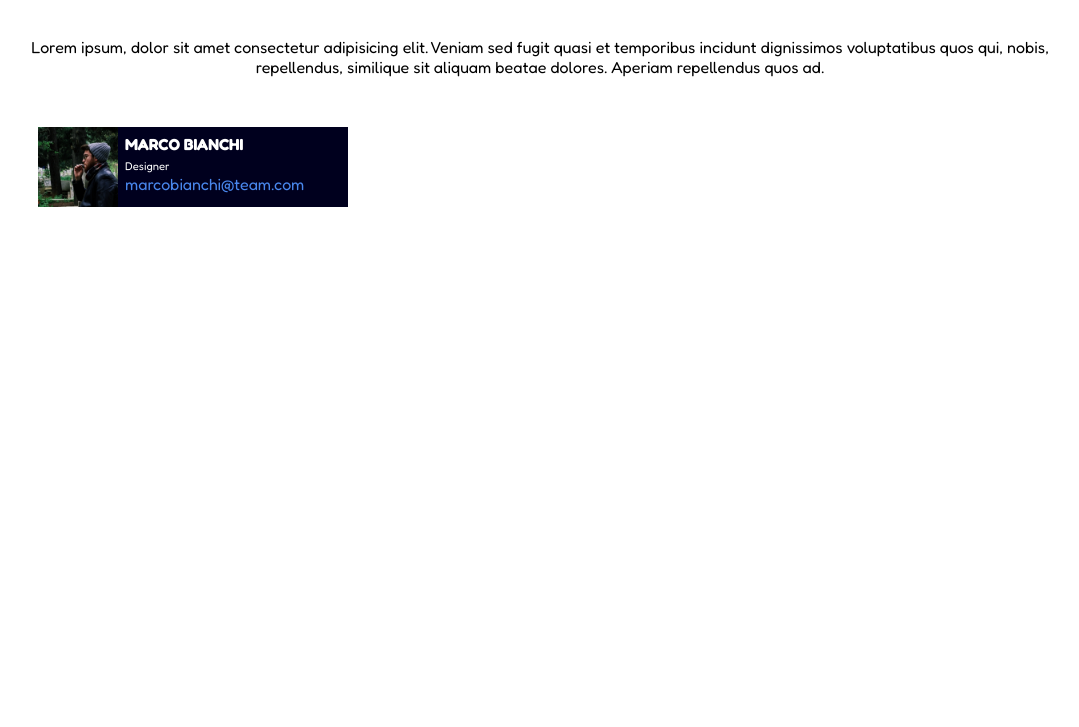
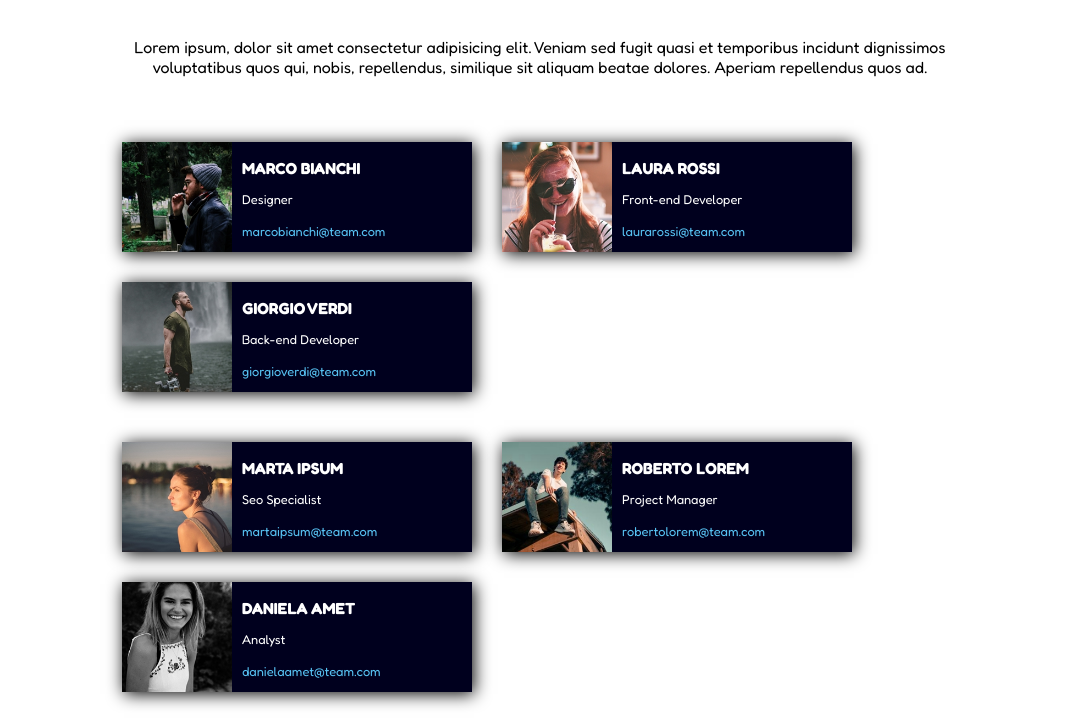
Before and after one commit to Devfrank94/html-css-float-cards, a plain HTML site: page index.html in a window 1280 px wide. Shown: the part 82-809 px from the top of the page, without its empty margins (100-1179 px from the left). Drawn offline with Linux system fonts and the light colour scheme.

Commit message:
last commit

```diff
--- a/css/style.css
+++ b/css/style.css
@@ -10,9 +10,13 @@ body{
 
 /* stile container titolo e paragrafo */
 .container{
-  width: 80%;
+  width: 70%;
   max-width: 1170px;
   margin: 0 auto;
+}
+
+main{
+  margin: 15px;
 }
 
 header h1,p{
@@ -29,9 +33,6 @@ p{
 }
 
 /* stile immagini e posizionamento righe e colonne */
-img{
-  max-width: 80px;
-}
 
 .clearfix::after{
   content: '';
@@ -39,12 +40,16 @@ img{
   clear: both;
 }
 
+.row{
+  margin-bottom: 20px;
+}
+
 .col{
   float: left;
-  height: 80px;
-  margin-left: 10px;
-  /* width: calc(100% / 3); */
-}
+  height: 110px;
+  margin: 15px;
+  box-shadow: 2px 2px 1rem black;
+  }
 
 .col img{
   height: 100%;
@@ -53,17 +58,17 @@ img{
 .box-profile{
   float: right;
   background-color: rgb(0, 0, 30);
-  height: 80px;
-  width: 230px;
-  padding: 7px;
+  height: 100%;
+  width: 240px;
+  padding: 10px;
 }
 
 h4{
   font-size: 1rem;
 }
 
-.job-role{
-  font-size: 0.7rem;
+.job-role,.email{
+  font-size: 0.8rem;
 }
 
 h4,.job-role{
@@ -72,5 +77,9 @@ h4,.job-role{
 
 .email{
   display: block;
-  color: #4987ED;
+  color: #57c2f3;
 }
+
+h4,.job-role,.email{
+  line-height: 2rem;
+}
--- a/index.html
+++ b/index.html
@@ -24,16 +24,57 @@
     <main>
       <!-- sezione carte profili -->
       <section class="row clearfix">
-        <div class="col clearfix">
+        <div class="col">
           <img src="img/male1.png" alt="Profilo 1">
-
           <div class="box-profile">
             <h4>MARCO BIANCHI</h4>
             <span class="job-role">Designer</span>
             <span class="email"><a href="mailto:marcobianchi@team.com"></a>marcobianchi@team.com</span>
           </div>
         </div>
-
+        <div class="col">
+          <img src="img/female1.png" alt="Profilo 2">
+          <div class="box-profile">
+            <h4>LAURA ROSSI</h4>
+            <span class="job-role">Front-end Developer</span>
+            <span class="email"><a href="mailto:laurarossi@team.com"></a>laurarossi@team.com</span>
+          </div>
+        </div>
+        <div class="col">
+          <img src="img/male2.png" alt="Profilo 3">
+          <div class="box-profile">
+            <h4>GIORGIO VERDI</h4>
+            <span class="job-role">Back-end Developer</span>
+            <span class="email"><a href="mailto:giorgioverdi@team.com"></a>giorgioverdi@team.com</span>
+          </div>
+        </div>
+      </section>
+      <section class="row clearfix">
+        <div class="col">
+          <img src="img/female2.png" alt="Profilo 4">
+          <div class="box-profile">
+            <h4>MARTA IPSUM</h4>
+            <span class="job-role">Seo Specialist</span>
+            <span class="email"><a href="mailto:martaipsum@team.com"></a>martaipsum@team.com</span>
+          </div>
+        </div>
+        <div class="col">
+          <img src="img/male3.png" alt="Profilo 5">
+          <div class="box-profile">
+            <h4>ROBERTO LOREM</h4>
+            <span class="job-role">Project Manager</span>
+            <span class="email"><a href="mailto:robertolorem@team.com"></a>robertolorem@team.com</span>
+          </div>
+        </div>
+        <div class="col">
+          <img src="img/female3.png" alt="Profilo 6">
+          <div class="box-profile">
+            <h4>DANIELA AMET</h4>
+            <span class="job-role">Analyst</span>
+            <span class="email"><a href="mailto:danielaamet@team.com"></a>danielaamet@team.com</span>
+          </div>
+        </div>
+      </section>
 
     </main>
   </div>
```
Also changed, not shown: Risultato del codice.jpg (added).
